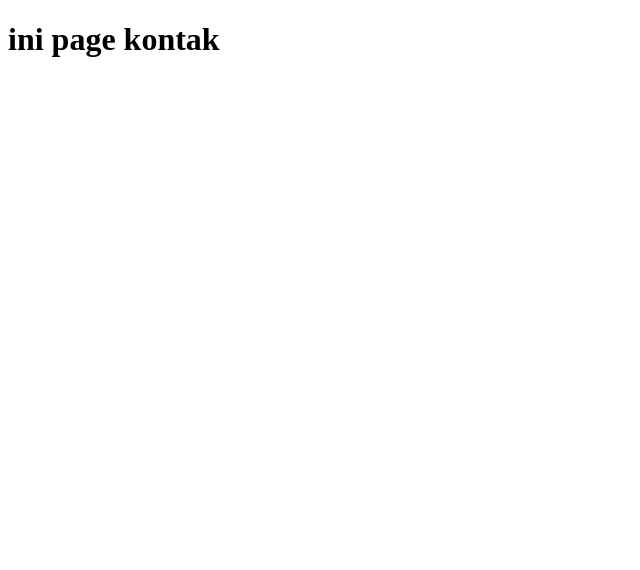
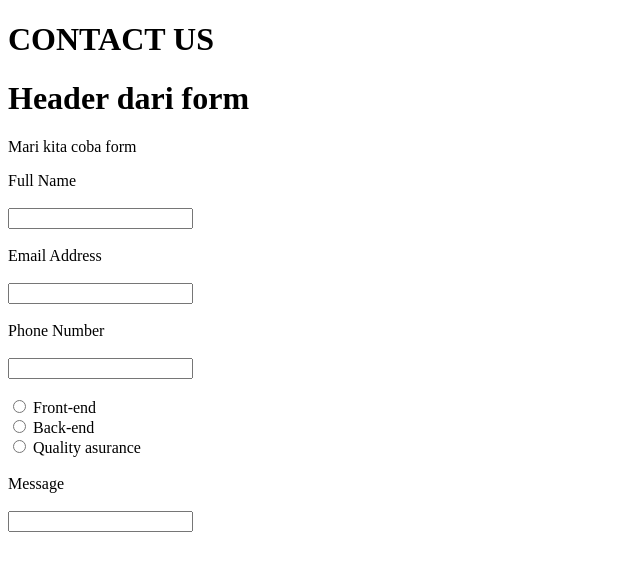
Before and after one commit to FE10-Faldito/HTML-1, a plain HTML site: page contact.html in a window 1280 px wide. Shown: the whole page, without its empty margins (0-640 px from the left). Drawn offline with Linux system fonts and the light colour scheme.

Commit message:
penambahan tag form

```diff
--- a/contact.html
+++ b/contact.html
@@ -7,6 +7,32 @@
     <title>contact</title>
 </head>
 <body>
-    <h1>ini page kontak</h1>
+    <h1>CONTACT US</h1>
+    <div>
+        <header>
+            <h1>Header dari form</h1>
+            <p>Mari kita coba form</p>
+        </header>
+        </div>
+        <div>
+            <form action="">
+                <label for="">Full Name</label><br><br>
+                <input type="text" name="fullName"><br><br>
+                <label for="">Email Address</label><br><br>
+                <input type="email" name="emailAddress"><br><br>
+                <label for="">Phone Number</label><br><br>
+                <input type="number" name="phoneNumber"><br><br>
+
+                <input type="radio" name="role" value="Front-end">
+                <label for="Front-end">Front-end</label><br>
+                <input type="radio"  name="role" value="Back-end">
+                <label for="Back-end">Back-end</label><br>
+                <input type="radio"  name="role" value="Quality asurance">
+                <label for="Quality asurance">Quality asurance</label><br><br>
+
+                <label for="">Message</label><br><br>
+                <input  type="text" name="fname"><br>
+            </form>
+        </div>
 </body>
 </html>
```
